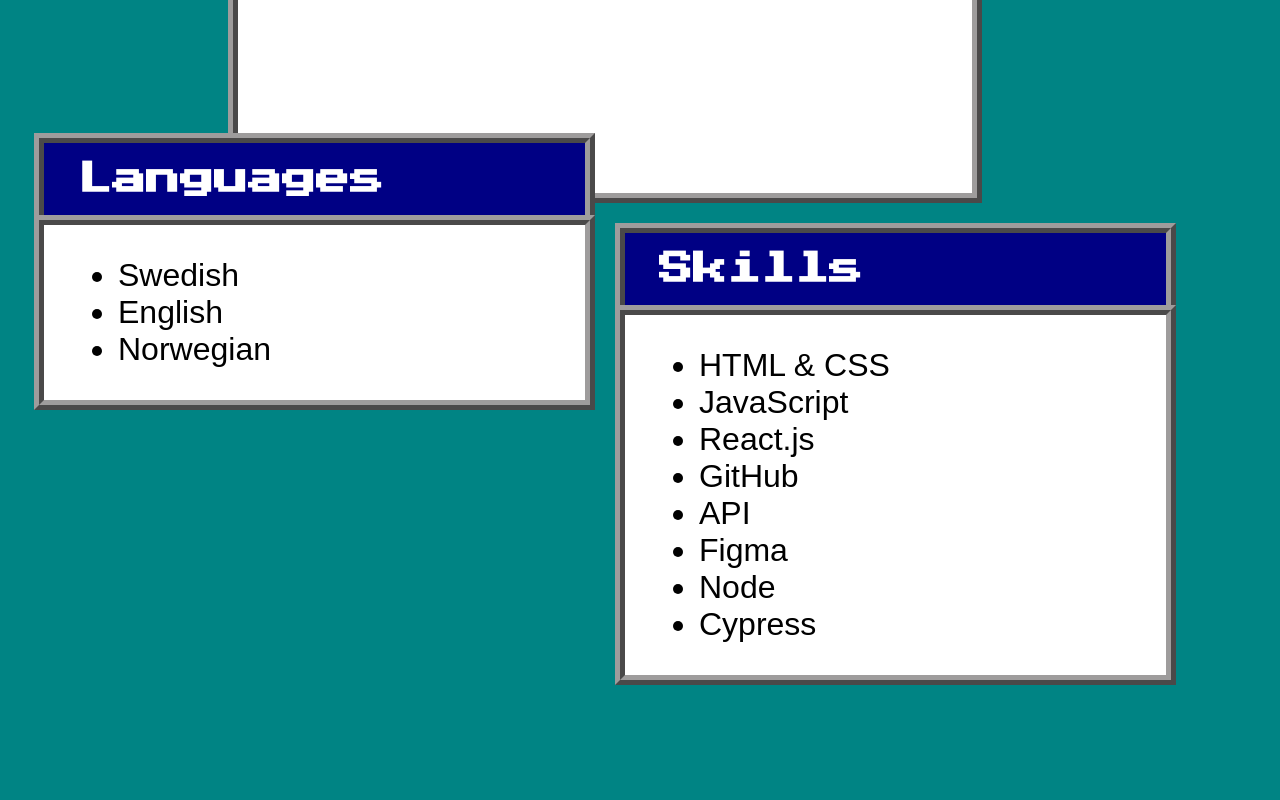
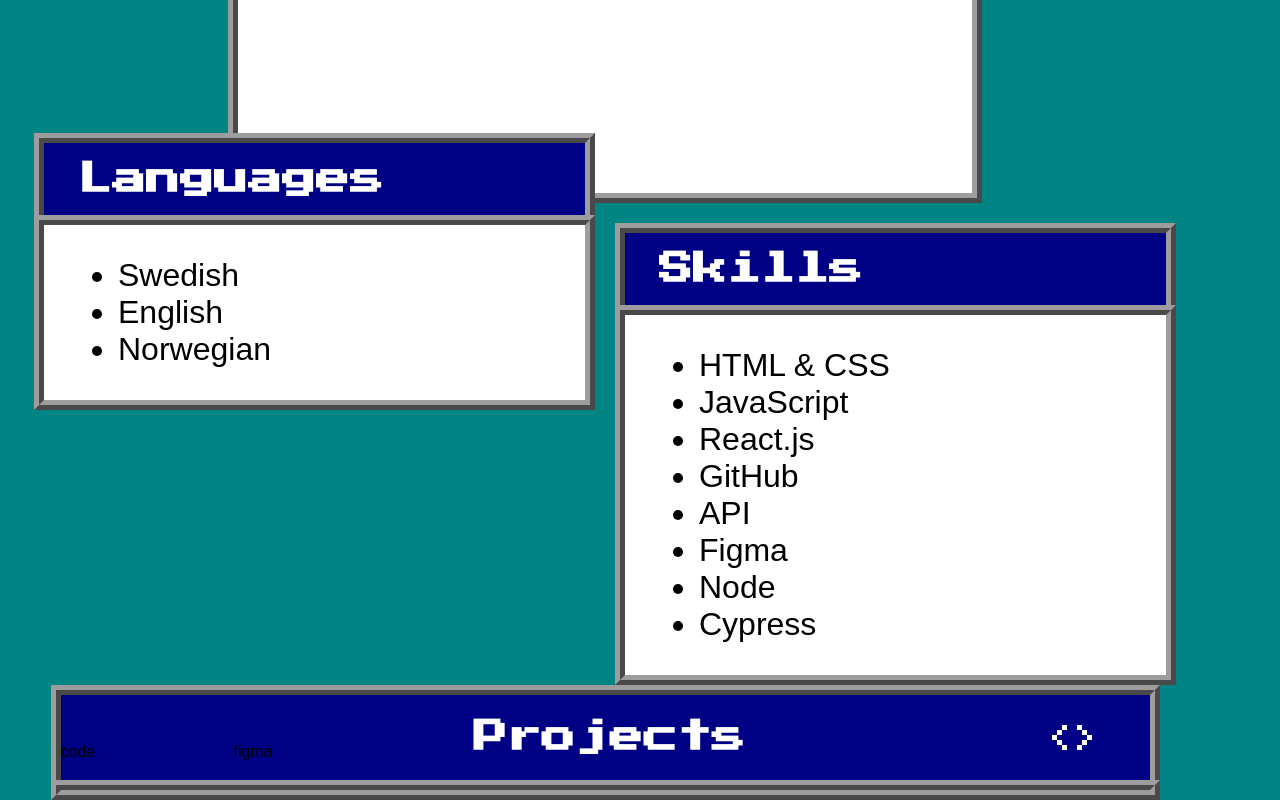
Before and after one commit to SelmaBtt/My-portfolio, a React (Vite) app: page / in a window 1280 px wide. Shown: the part 1935-2735 px from the top of the page. Before the commit the page ends 2620 px from the top, so only its background shows below. Built offline with nearby package versions, Linux system fonts and the light colour scheme; a web font is replaced by a local one.

Commit message:
before the logic of the project section starts

```diff
--- a/src/components/App.jsx
+++ b/src/components/App.jsx
@@ -5,6 +5,7 @@
 import styled from '../stylesheets/App.module.css'
 import SmileIcon from './SmileIcon'
 import SecondSection from './Second_section/SecondSection'
+import Projects from './Projects/Projects'
 
 
 function App() {
@@ -16,6 +17,7 @@
       <WelcomeSection />
       <SmileIcon />
       <SecondSection />
+      <Projects />
     </div>
   )
 }
--- /dev/null
+++ b/src/components/Projects/Projects.jsx
@@ -0,0 +1,31 @@
+import styled from '../../stylesheets/Project_stylesheets/Projects.module.css'
+import { useState } from "react"
+
+const Projects = () => {
+
+    const [isCodeTrue, setIsCodeTrue] = useState(true)
+    const [isFigmaTrue, setIsFigmaTrue] = useState(false)
+
+    return(
+        <div className={styled.container}>
+            <header className={styled.header}>
+                <p>code</p>
+                <p>figma</p>
+                <h1>Projects</h1>
+                <svg className={styled.larrow} xmlns="http://www.w3.org/2000/svg" width="15" height="25" viewBox="0 0 15 25" fill="none">
+                    <path d="M15 2.5H10M10 7.5H5M5 12.5H0M10 17.5H5M15 22.5H10" stroke="white" stroke-width="5"/>
+                </svg>
+                <svg className={styled.rarrow} xmlns="http://www.w3.org/2000/svg" width="15" height="25" viewBox="0 0 15 25" fill="none">
+                    <path d="M0 2.5H5M5 7.5H10M10 12.5H15M5 17.5H10M0 22.5H5" stroke="white" stroke-width="5"/>
+                </svg>
+            </header>
+            <div className={styled.contentContainer}>
+                {/* {isCodeTrue &&
+
+                } */}
+            </div>
+        </div>
+    )
+}
+
+export default Projects;
--- /dev/null
+++ b/src/stylesheets/Project_stylesheets/Projects.module.css
@@ -0,0 +1,49 @@
+@import url('../Root.css');
+
+.container{
+    margin-right: 70px;
+}
+
+.header{
+    background-color: var(--tab-color);
+    padding: 2.5px 0;
+    border: var(--border);
+
+    display: grid;
+    grid-template-areas:
+        "codeTab figTab title larrow rarrow";
+    grid-template-columns: 173px 173px 645px 25px 73px;
+    /* gap: 20px; */
+}
+
+.header p:first-child{
+    grid-area: codeTab;
+    align-self: end;
+}
+
+.header p:nth-child(2){
+    grid-area: figTab;
+    align-self: end;
+}
+
+.header h1{
+    grid-area: title;
+    font-size: 34px;
+    padding-left: 67px;
+}
+
+.larrow{
+    grid-area: larrow;
+    align-self: center;
+}
+
+.rarrow{
+    grid-area: rarrow;
+    align-self: center;
+}
+
+.contentContainer{
+    margin-top: -10px;
+    background-color: var(--div-background);
+    border: var(--border);
+}
--- a/src/stylesheets/Root.css
+++ b/src/stylesheets/Root.css
@@ -26,3 +26,8 @@
   font-family: var(--text-font);
   background-color: var(--background);
 }
+
+body h1{
+  font-family: var(--title-font);
+  color: var(--title-font-color);
+}
--- a/src/stylesheets/Second_section_stylesheets/AboutMe.module.css
+++ b/src/stylesheets/Second_section_stylesheets/AboutMe.module.css
@@ -3,8 +3,6 @@
 .header{
     background-color: var(--tab-color);
     border: var(--border);
-    color: var(--title-font-color);
-    font-family: var(--title-font);
     padding: 19px 0 19px 50px;
     width: 684px;
 }
--- a/src/stylesheets/Second_section_stylesheets/Experience.module.css
+++ b/src/stylesheets/Second_section_stylesheets/Experience.module.css
@@ -6,8 +6,6 @@
 }
 
 .header{
-    font-family: var(--title-font);
-    color: var(--title-font-color);
     background-color: var(--tab-color);
     border: var(--border);
     padding: 19px 0 19px 34px;
--- a/src/stylesheets/WelcomeSection.module.css
+++ b/src/stylesheets/WelcomeSection.module.css
@@ -37,7 +37,7 @@
 .div h1{
     grid-area: title;
 
-    font-family: var(--title-font);
+    color: rgb(0, 0, 0);
     font-size: 80px;
     width: 560px;
     margin: 225px auto 0 240px;
```
